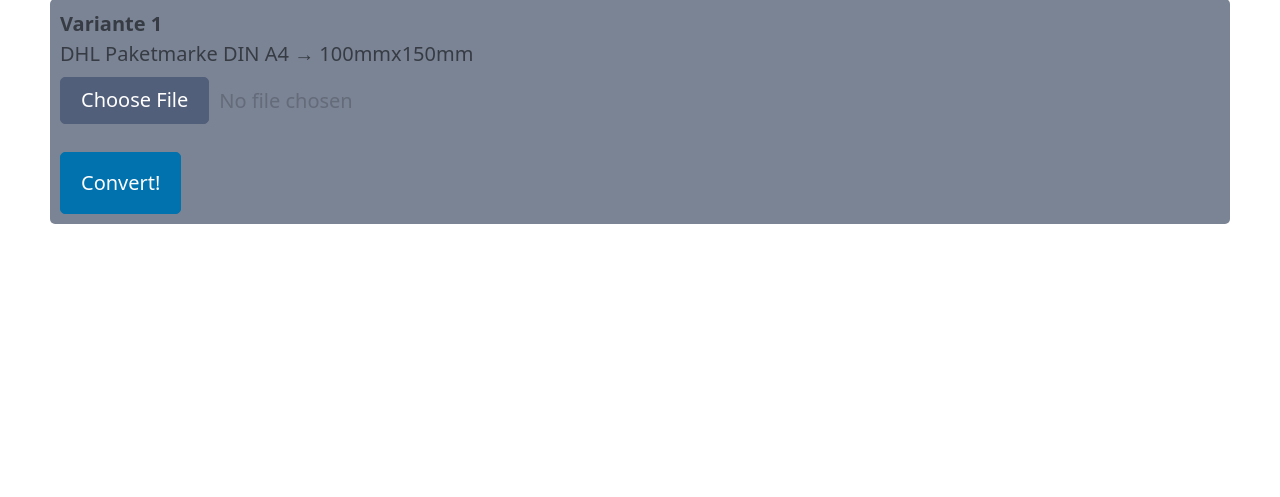
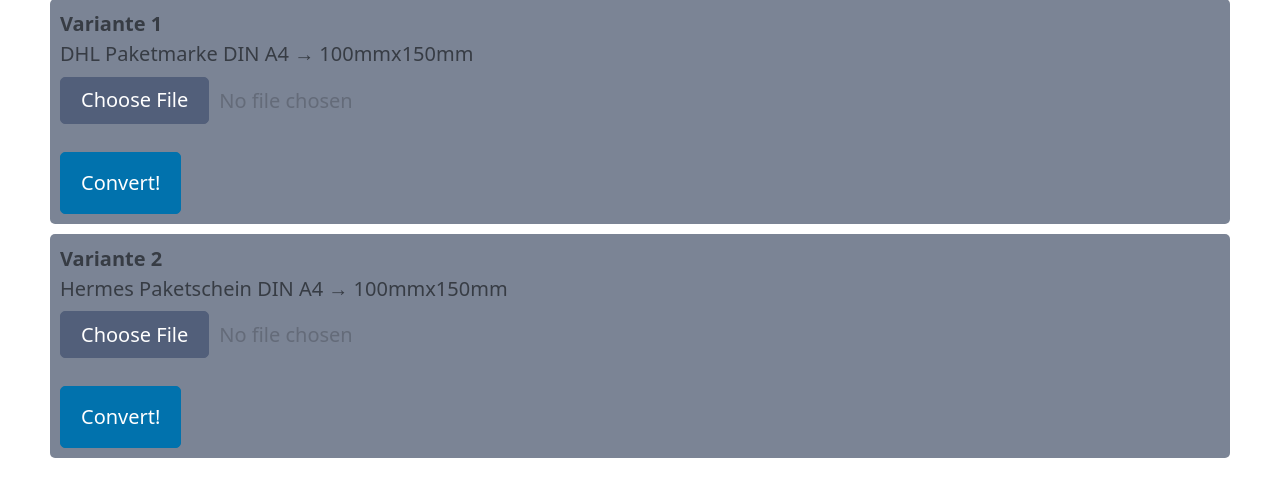
Before and after one commit to fleaz/shippinglabel-converter, a Bottle app: page / in a window 1280 px wide. Shown: the part 126-623 px from the top of the page. Run offline with Bottle, Linux system fonts and the light colour scheme.

Commit message:
Added support for 'Hermes Paketschein'

```diff
--- a/main.py
+++ b/main.py
@@ -3,14 +3,14 @@
 from random import randint
 from os import remove
 
-from convert import convert_dhl
+from convert import convert_dhl, convert_hermes
 
 @route('/')
 def root():
     return static_file('index.html', root='templates')
 
 @route('/dhl', method='POST')
-def do_upload():
+def dhl():
     upload = request.files.get('upload')
     if upload.content_type != "application/pdf":
         return HTTPResponse(status=400, body="Bad file")
@@ -18,6 +18,21 @@
     id = randint(100000,999999)
     upload.save(f"./uploads/{id}.pdf")
     convert_dhl(id)
+    print(f"converted {upload.filename} as {id}.pdf")
+    # delete upload file
+    remove(f"./uploads/{id}.pdf")
+
+    return redirect(f"/download/{id}")
+
+@route('/hermes', method='POST')
+def hermes():
+    upload = request.files.get('upload')
+    if upload.content_type != "application/pdf":
+        return HTTPResponse(status=400, body="Bad file")
+
+    id = randint(100000,999999)
+    upload.save(f"./uploads/{id}.pdf")
+    convert_hermes(id)
     print(f"converted {upload.filename} as {id}.pdf")
     # delete upload file
     remove(f"./uploads/{id}.pdf")
--- a/templates/index.html
+++ b/templates/index.html
@@ -22,6 +22,14 @@
               <button>Convert!</button>
             </form>
         </div>
+        <div class="variant_box">
+            <b>Variante 2</b><br>
+            Hermes Paketschein DIN A4 &#8594; 100mmx150mm
+            <form action="/hermes" method="post" enctype="multipart/form-data">
+              <input name="upload" type="file" size="50" accept="application/pdf">
+              <button>Convert!</button>
+            </form>
+        </div>
     </main>
   </body>
 </html>
```
Also changed, not shown: convert.py (+24 -0 lines).
